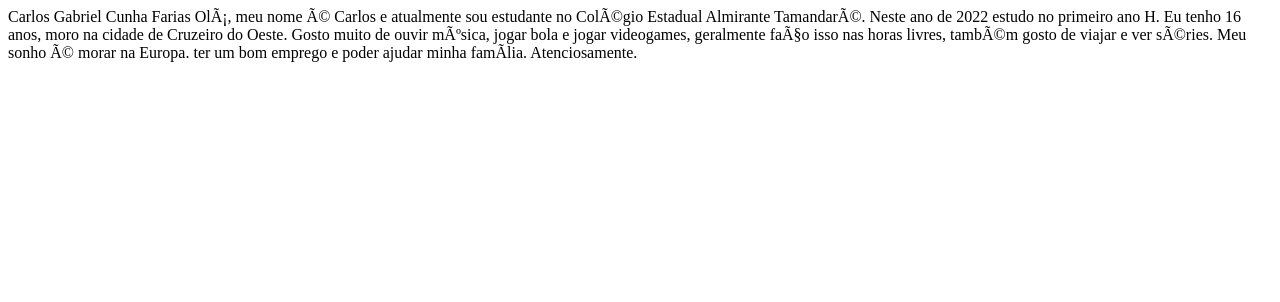
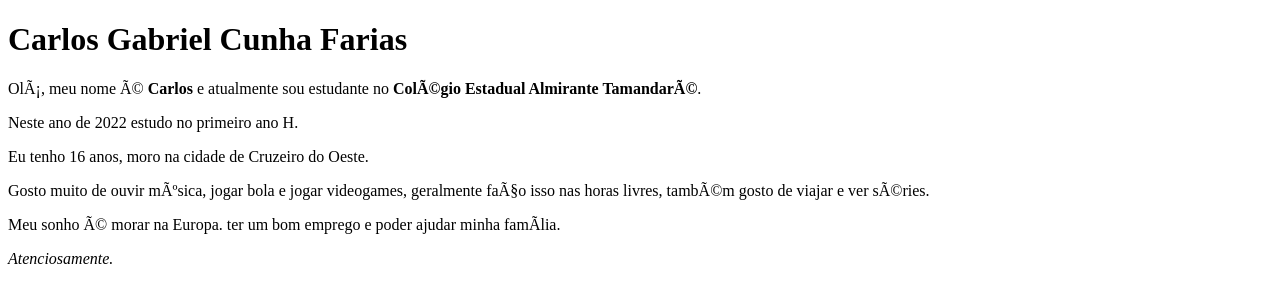
Before and after one commit to Carlos098921/Pensamento-Conputacional--1-ano-H---2022, a plain HTML site: page index.html in a window 1280 px wide. Drawn offline with Linux system fonts and the light colour scheme.

Commit message:
Update index.html

```diff
--- a/index.html
+++ b/index.html
@@ -4,11 +4,21 @@
        <meta charset= ‘’UTF-8”>
        <title> Carlos </title>
        <link rel= “stylesheet” href= “style.css”>
-Carlos Gabriel Cunha Farias
+   </head>
 
-Olá, meu nome é Carlos e atualmente sou estudante no Colégio Estadual Almirante Tamandaré. Neste ano de 2022 estudo no primeiro ano H.
- Eu tenho 16 anos, moro na cidade de Cruzeiro do Oeste. Gosto muito de ouvir música, jogar bola e jogar videogames, geralmente faço isso nas horas livres, também gosto de viajar e ver séries.
- Meu sonho é morar na Europa. ter um bom emprego e poder ajudar minha família.
+   <body>
+
+      <h1>Carlos Gabriel Cunha Farias</h1>
 
 
-Atenciosamente.
+         <p>Olá, meu nome é <b>Carlos</b> e atualmente sou estudante no <b>Colégio Estadual Almirante Tamandaré</b>. </p>
+         <p> Neste ano de 2022 estudo no primeiro ano H. </p>
+         <p> Eu tenho 16 anos, moro na cidade de Cruzeiro do Oeste.
+         <p> Gosto muito de ouvir música, jogar bola e jogar videogames, geralmente faço isso nas horas livres, também gosto de viajar e ver séries. </p>
+         <p> Meu sonho é morar na Europa. ter um bom emprego e poder ajudar minha família. </p>
+
+
+        <p><em>Atenciosamente.</em></p>
+   </body>
+
+</html>
```
